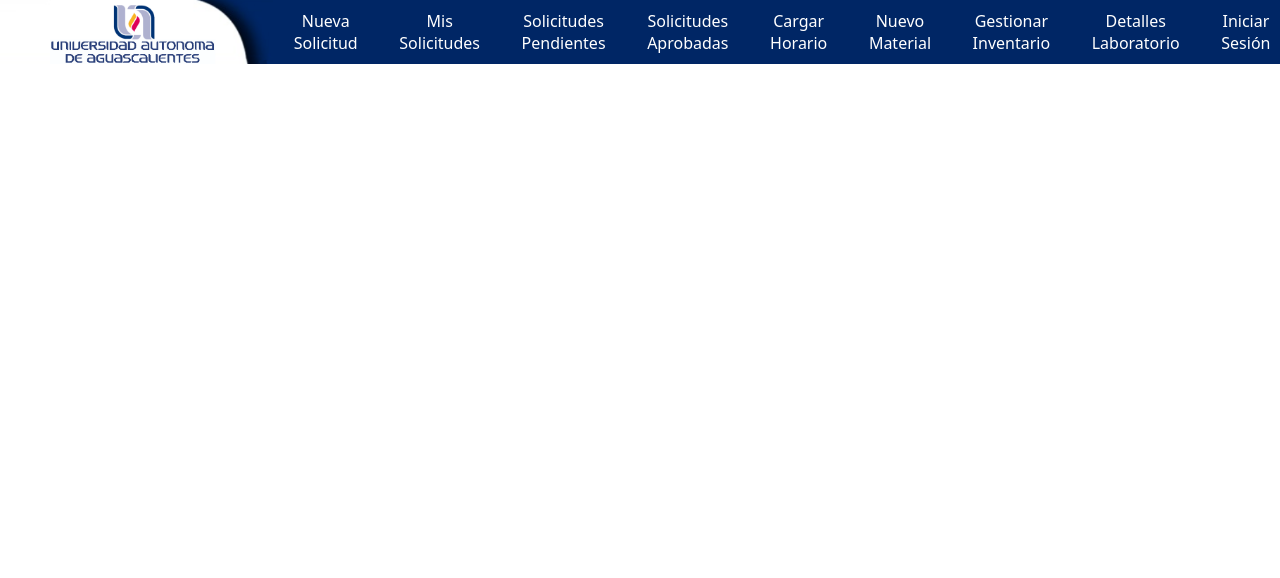
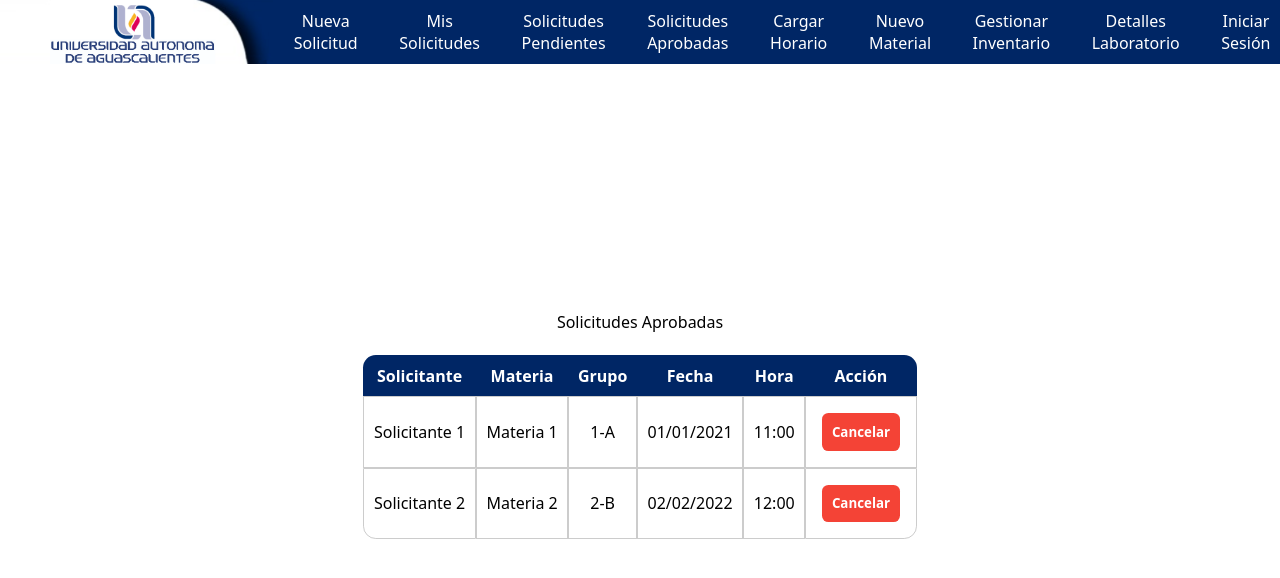
Before and after one commit to diosescalera/apartado-labs, an Angular app: page /solicitudes-aprobadas in a window 1280 px wide. Before the commit this address led to /. Shown: the top 578 px of the page. Built offline with nearby package versions, Linux system fonts and the light colour scheme.

Commit message:
add solicitudes-aprobadas component with routing and navbar integration

```diff
--- a/src/app/app.routes.ts
+++ b/src/app/app.routes.ts
@@ -3,6 +3,7 @@
 import { NuevaSolicitudComponent } from "./nueva-solicitud/nueva-solicitud.component";
 import { MisSolicitudesComponent } from "./mis-solicitudes/mis-solicitudes.component";
 import { SolicitudesPendientesComponent } from "./solicitudes-pendientes/solicitudes-pendientes.component";
+import { SolicitudesAprobadasComponent } from "./solicitudes-aprobadas/solicitudes-aprobadas.component";
 import { CargarHorarioComponent } from "./cargar-horario/cargar-horario.component";
 import { GestionarInventarioComponent } from "./gestionar-inventario/gestionar-inventario.component";
 import { DetallesLaboratorioComponent } from "./detalles-laboratorio/detalles-laboratorio.component";
@@ -12,6 +13,7 @@
     { path: 'nueva-solicitud', component: NuevaSolicitudComponent },
     { path: 'mis-solicitudes', component: MisSolicitudesComponent },
     { path: 'solicitudes-pendientes', component: SolicitudesPendientesComponent },
+    { path: 'solicitudes-aprobadas', component: SolicitudesAprobadasComponent },
     { path: 'cargar-horario', component: CargarHorarioComponent },
     { path: 'gestionar-inventario', component: GestionarInventarioComponent },
     { path: 'detalles-laboratorio', component: DetallesLaboratorioComponent },
--- a/src/app/navbar/navbar.component.html
+++ b/src/app/navbar/navbar.component.html
@@ -8,7 +8,7 @@
     <a href="/mis-solicitudes">Mis Solicitudes</a>
     <!-- Administrador -->
     <a href="/solicitudes-pendientes">Solicitudes Pendientes</a>
-    <a href="">Solicitudes Aprobadas</a>
+    <a href="/solicitudes-aprobadas">Solicitudes Aprobadas</a>
     <a href="/cargar-horario">Cargar Horario</a>
     <a href="">Nuevo Material</a>
     <a href="/gestionar-inventario">Gestionar Inventario</a>
--- /dev/null
+++ b/src/app/solicitudes-aprobadas/solicitudes-aprobadas.component.html
@@ -0,0 +1,42 @@
+<div class="table-container">
+    <p>Solicitudes Aprobadas</p>
+    <table>
+        <thead>
+            <tr>
+                <th>Solicitante</th>
+                <th>Materia</th>
+                <th>Grupo</th>
+                <th>Fecha</th>
+                <th>Hora</th>
+                <th>Acción</th>
+            </tr>
+        </thead>
+        <tbody>
+            <!-- <tr *ngFor="let campo of campos"> -->
+            <tr>
+                <td>Solicitante 1</td>
+                <td>Materia 1</td>
+                <td>1-A</td>
+                <td>01/01/2021</td>
+                <td>11:00</td>
+                <td>
+                    <div class="actionButtons">
+                        <button class="red">Cancelar</button>
+                    </div>
+                </td>
+            </tr>
+            <tr>
+                <td>Solicitante 2</td>
+                <td>Materia 2</td>
+                <td>2-B</td>
+                <td>02/02/2022</td>
+                <td>12:00</td>
+                <td>
+                    <div class="actionButtons">
+                        <button class="red">Cancelar</button>
+                    </div>
+                </td>
+        </tbody>
+    </table>
+    <!-- <div *ngIf="campo.length === 0">No hay Material Registrado</div> -->
+</div>
```
Also changed, not shown: src/app/solicitudes-aprobadas/solicitudes-aprobadas.component.ts (added, +11 -0 lines), src/app/solicitudes-aprobadas/solicitudes-aprobadas.component.css (added), 1 other file (tests, documents, lock files or other folders).
